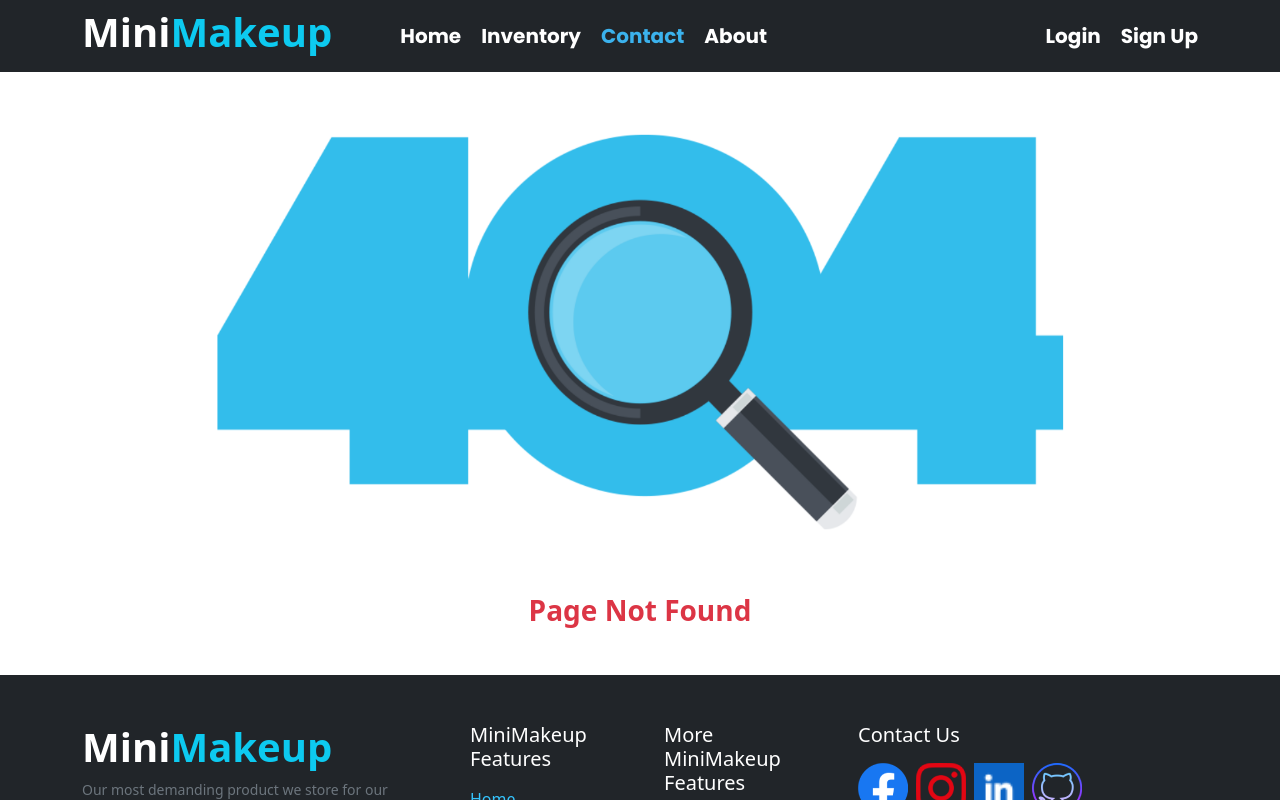
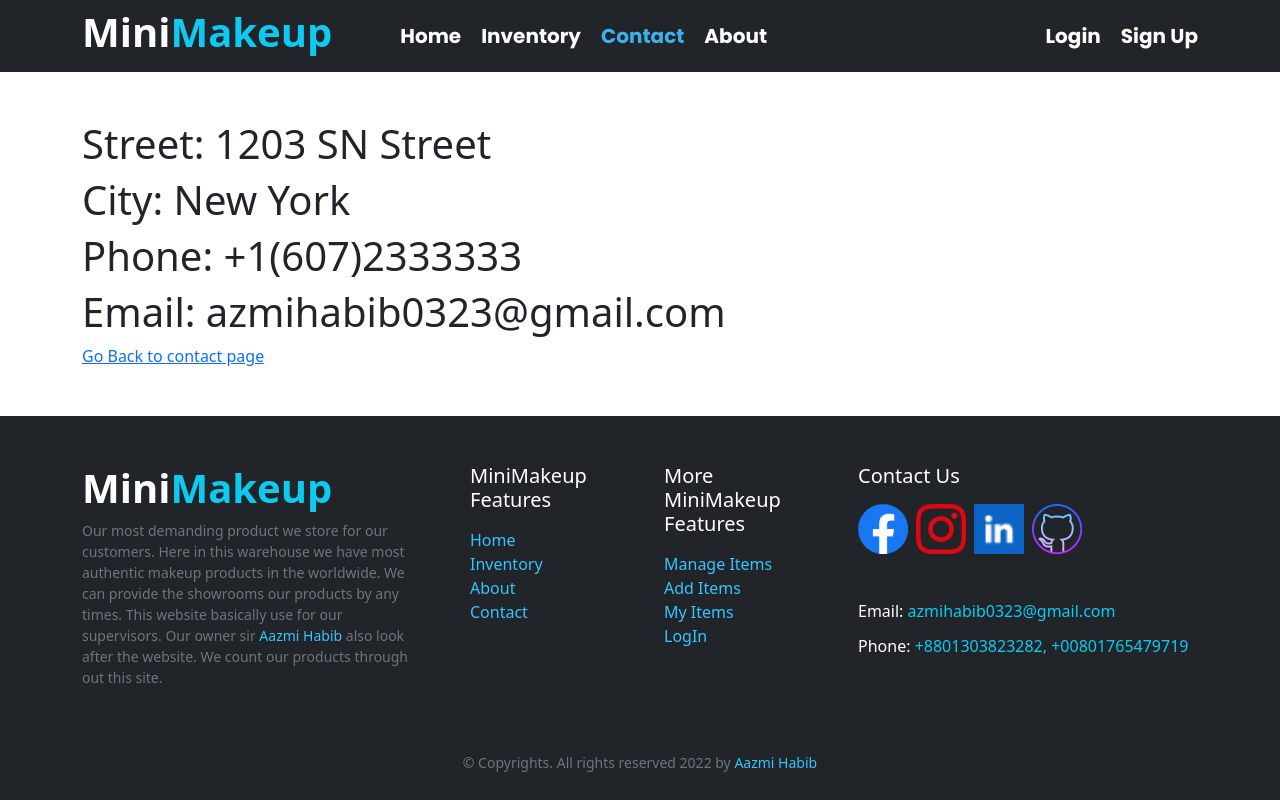
Before and after one commit to azmi0323/minimakeup-client, a React (Create React App) app: page /contact/usaAddress in a window 1280 px wide. Shown: the top 800 px of the page. Built offline with nearby package versions, Linux system fonts and the light colour scheme; no server answers.

Commit message:
contact page edited

```diff
--- a/src/App.js
+++ b/src/App.js
@@ -16,6 +16,8 @@ import MyItems from "./Components/MyItems/MyItems";
 import NotFound from "./Components/NotFound/NotFound";
 import RequireAuth from "./Components/RequirAuth";
 import SignUp from "./Components/SignUp/SignUp";
+import BdAddress from "./Components/Contact/BdAddress";
+import UsaAddress from "./Components/Contact/UsaAddress";
 
 function App() {
   return (
@@ -53,6 +55,8 @@ function App() {
         <Route path="/about" element={<About></About>}></Route>
         <Route path="/logIn" element={<LogIn></LogIn>}></Route>
         <Route path="/signUp" element={<SignUp></SignUp>}></Route>
+        <Route path="/contact/bdAddress" element={<BdAddress></BdAddress>}></Route>
+        <Route path="/contact/usaAddress" element={<UsaAddress></UsaAddress>}></Route>
         <Route path="*" element={<NotFound></NotFound>}></Route>
       </Routes>
       <Footer></Footer>
--- /dev/null
+++ b/src/Components/Contact/BdAddress.js
@@ -0,0 +1,21 @@
+import React from 'react';
+import { Link } from 'react-router-dom';
+
+const BdAddress = () => {
+    return (
+        <div className=' container'>
+      <div className='d-flex justify-contain-between align-items-center py-5'>
+        <div>
+          <h1>Street: 17/4 Dhanmondi.</h1>
+          <h1>City: Dhaka</h1>
+          <h1>Phone: +880303823282</h1>
+          <h1>Email: azmihabib0323@gmail.com</h1>
+          <Link to='/contact'>Go Back to contact page </Link>
+        </div>
+
+      </div>
+    </div>
+    );
+};
+
+export default BdAddress;
--- a/src/Components/Contact/Contact.js
+++ b/src/Components/Contact/Contact.js
@@ -1,10 +1,24 @@
 import React from 'react';
+import { Link } from 'react-router-dom';
 
 const Contact = () => {
     return (
-        <div>
-            <h2>This is contact</h2>
+        <section className='px-4 py-5 mx-auto'>
+      <div className='justify-contain-center align-items-center'>
+        <h1 className=' fs-1 text-center '>
+          Contact Us, Our Office Address Down Below
+        </h1>
+
+        <div className='d-flex justify-contain-center align-items-center'>
+          <Link to='bdAddress' className='  py-1 px-3 text-dark fw-bold rounded mt-3 mx-1 bg-info w-50'>
+            BD Address
+          </Link>
+          <Link to='usaAddress' className='py-1 px-3 text-dark fw-bold rounded mt-3 mx-1 bg-info w-50'>
+            US Address
+          </Link>
         </div>
+      </div>
+    </section>
     );
 };
 
--- /dev/null
+++ b/src/Components/Contact/UsaAddress.js
@@ -0,0 +1,21 @@
+import React from 'react';
+import { Link } from 'react-router-dom';
+
+const UsaAddress = () => {
+    return (
+        <div className=' container'>
+      <div className='d-flex justify-contain-between align-items-center py-5'>
+        <div>
+          <h1>Street: 1203 SN Street</h1>
+          <h1>City: New York</h1>
+          <h1>Phone: +1(607)2333333</h1>
+          <h1>Email: azmihabib0323@gmail.com</h1>
+          <Link to='/contact'>Go Back to contact page </Link>
+        </div>
+
+      </div>
+    </div>
+    );
+};
+
+export default UsaAddress;
--- a/src/Components/Home/Home.js
+++ b/src/Components/Home/Home.js
@@ -1,7 +1,7 @@
 import axios from "axios";
 import React, { useEffect, useState } from "react";
 import carousel from "../../img/banner.png";
-import { Card, Carousel, Col, Row } from "react-bootstrap";
+import { Carousel} from "react-bootstrap";
 import { Link } from "react-router-dom";
 import owner from "../../img/owner.png";
 import Products from "../Products/Products";
```
